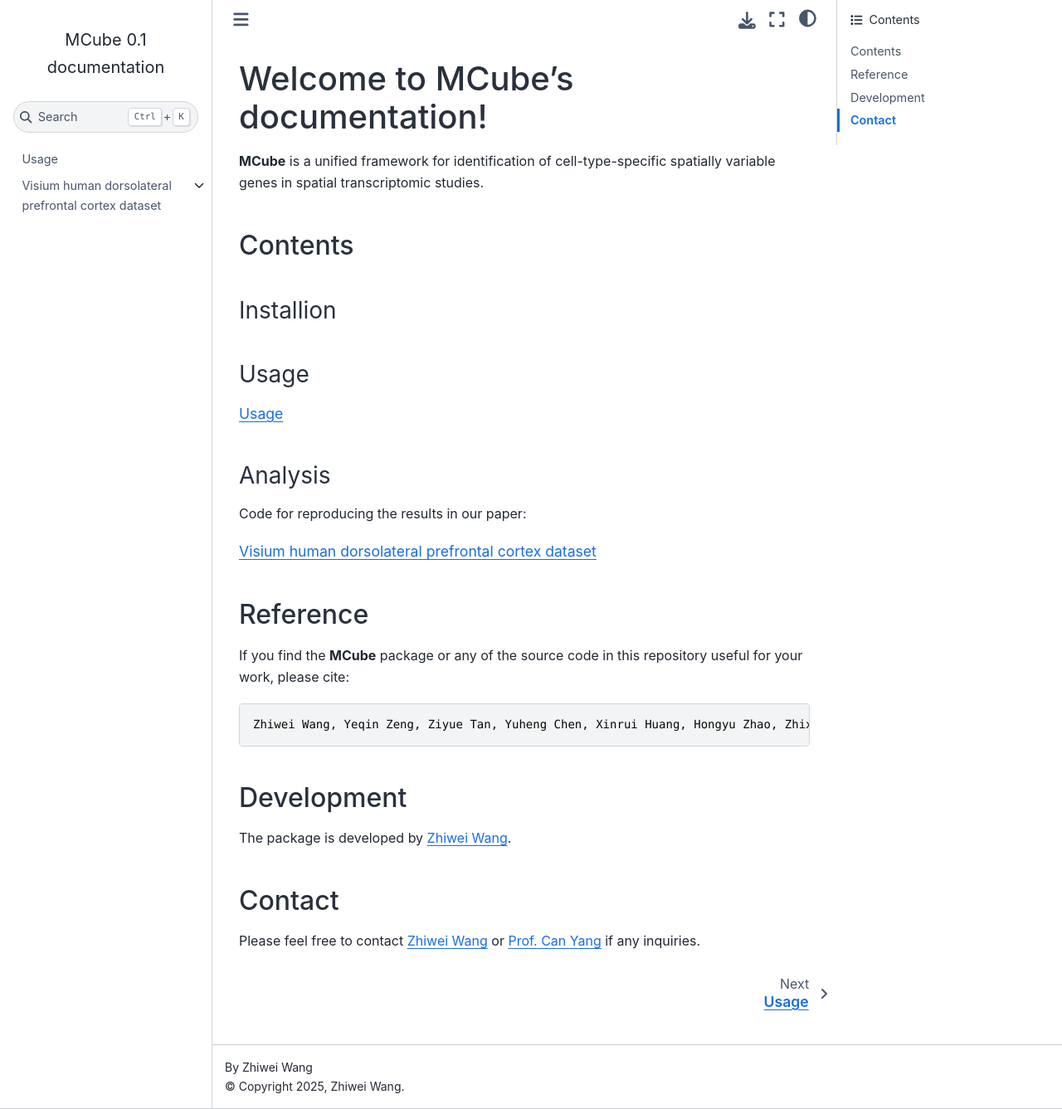
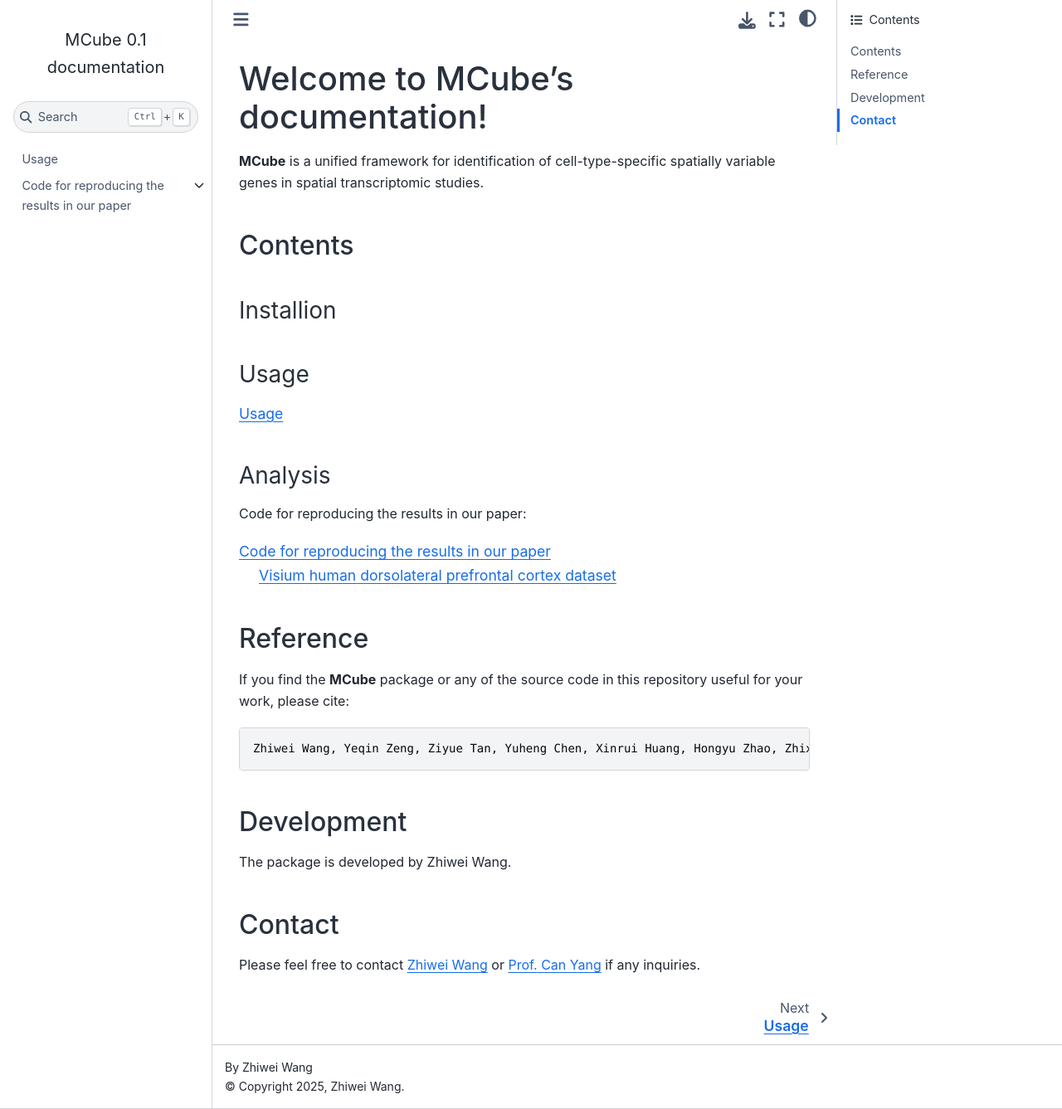
Before and after one commit to statwangz/MCube-tutorial, a Sphinx documentation site: the page built from docs/source/index.rst, in a window 1280 px wide and 1337 px high. Shown: the whole window at 83% size. Built offline with Sphinx 7.4.7 and the Sphinx Book theme 1.1.4, drawn with Linux system fonts in a browser that asks for light colours; pages that are not in the unit, such as notebooks, are missing from menus.

Commit message:
Update index

```diff
--- a/docs/source/analysis/index.rst
+++ b/docs/source/analysis/index.rst
@@ -1,8 +1,7 @@
-Visium human dorsolateral prefrontal cortex dataset
-====================================================
+Code for reproducing the results in our paper
+=============================================
 
 .. toctree::
    :maxdepth: 2
 
-   DLPFC_STitch3D
-   DLPFC_MCube
+   DLPFC/index.rst
--- a/docs/source/index.rst
+++ b/docs/source/index.rst
@@ -45,7 +45,7 @@ If you find the **MCube** package or any of the source code in this repository u
 Development
 ===========
 
-The package is developed by `Zhiwei Wang`_.
+The package is developed by Zhiwei Wang.
 
 Contact
 =======
```
Also changed, not shown: docs/source/analysis/DLPFC/index.rst (added, +8 -0 lines).
